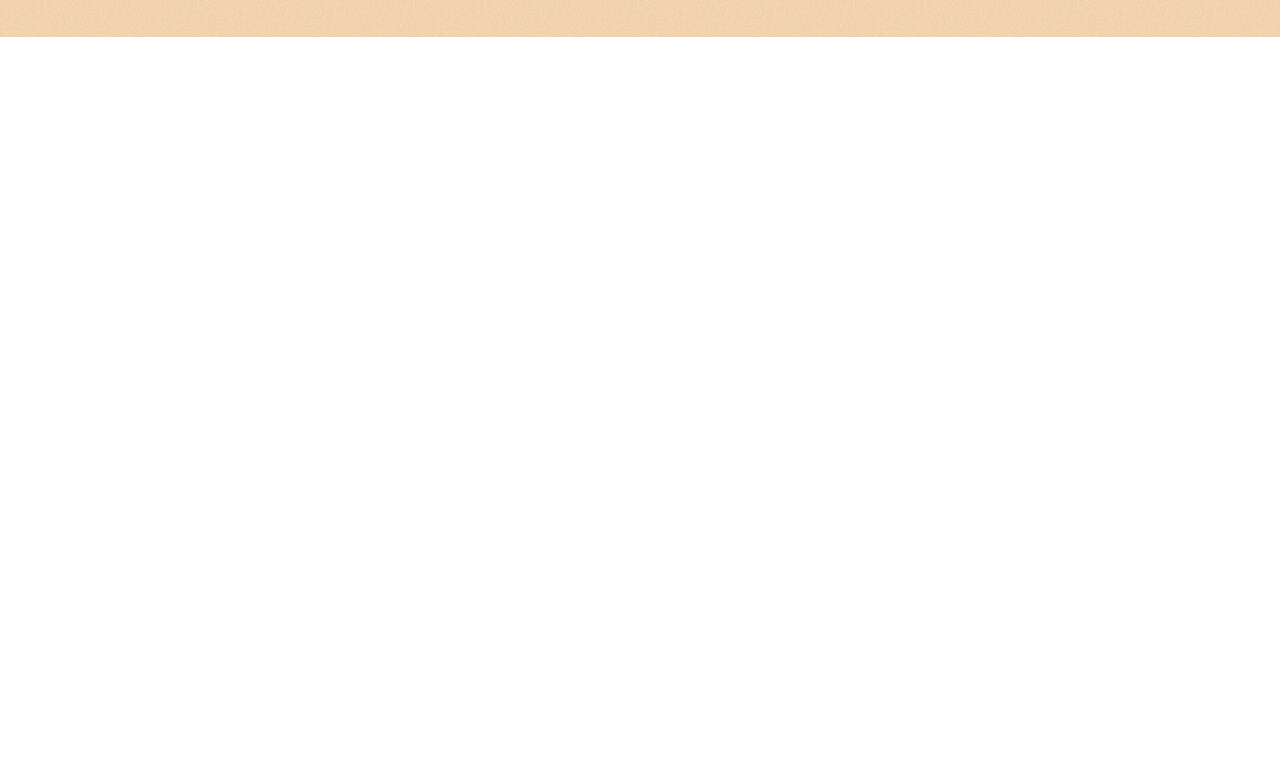
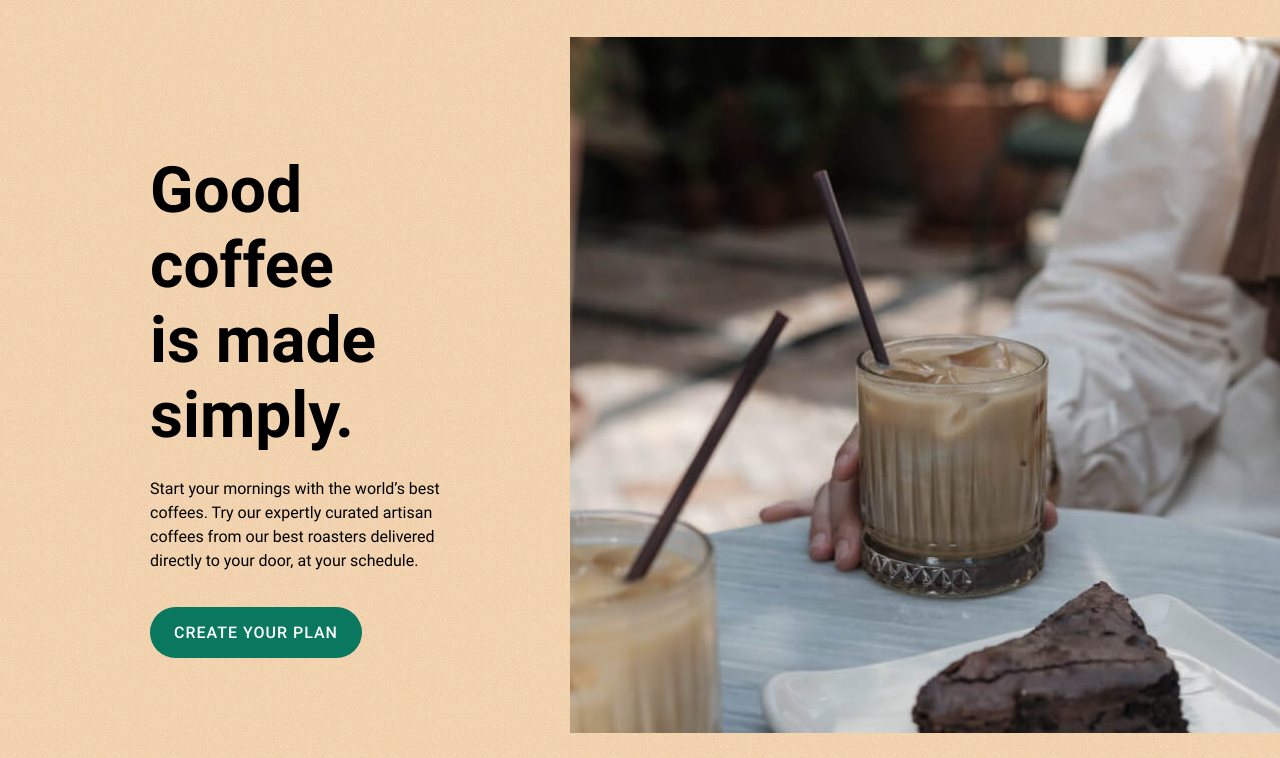
Before and after one commit to Nematjon100/Cofferoaster-12.2.2023, a plain HTML site: page index.html in a window 1280 px wide. Shown: the part 67-825 px from the top of the page. Before the commit the page ends 800 px from the top, so only its background shows below. Drawn offline with Linux system fonts and the light colour scheme.

Commit message:
Add hero section

```diff
--- a/css/styles.css
+++ b/css/styles.css
@@ -2,6 +2,12 @@
 :root {
   --text-color: #333;
   --accent-color-green: #0A775F;
+  --accent-color-green-80: rgba(10, 119, 95, 0.8);
+  --accent-color-green-60: rgba(10, 119, 95, 0.6);
+  --accent-color-brown: #C99B67;
+  --accent-color-brown-80: rgba(201, 155, 103, 0.8);
+  --accent-color-brown-60: rgba(201, 155, 103, 0.6);
+  --light-brown: #F3D7B7;
   --outline-color: var(--accent-color-green);
 }
 
@@ -83,6 +89,48 @@ img {
 }
 
 
+/* BUTTON */
+.button {
+  display: inline-block;
+  text-align: center;
+  padding: 16px 24px;
+  font-size: 16px;
+  letter-spacing: 1px;
+  font-weight: 500;
+  line-height: normal;
+  color: #fff;
+  border: 0;
+  border-radius: 100px;
+  text-decoration: none;
+  text-transform: uppercase;
+  white-space: nowrap;
+}
+
+.button-green {
+  background-color: var(--accent-color-green);
+}
+
+.button-green:hover {
+  background-color: var(--accent-color-brown-80);
+}
+
+.button-green:active {
+  background-color: var(--accent-color-green-60);
+}
+
+.button-brown {
+  background-color: var(--accent-color-brown);
+}
+
+.button-brown:hover {
+  background-color: var(--accent-color-brown-80);
+}
+
+.button-brown:active {
+  background-color: var(--accent-color-brown-60);
+}
+
+
 /* MAIN-CONTENT */
 .main-content {
   flex-grow: 1;
@@ -90,6 +138,7 @@ img {
 
 
 .header-hero-wrapper {
+  background-color: var(--light-brown);
   background-image: url("../img/header-bg.jpg");
 }
 
@@ -124,9 +173,6 @@ padding: 40px 0;
   object-fit: contain;
 }
 
-.sitenav {
-}
-
 .sitenav-list {
   display: flex;
   padding: 0;
@@ -154,6 +200,59 @@ padding: 40px 0;
   color: var(--accent-color-green);
 }
 
+.sitenav-link:active {
+  opacity: 0.6;
+}
+
+
+/* HERO */
+.hero {
+}
+
+.hero-container {
+  display: flex;
+  padding: 0;
+}
+
+.hero-info-wrapper {
+  width: 100%;
+  max-width: 730px;
+  padding-top: 116px;
+  padding-bottom: 100px;
+  padding-left: 150px;
+  padding-right: 116px;
+}
+
+.hero-heading {
+  margin-top: 0;
+  margin-bottom: 24px;
+  font-size: 64px;
+  line-height: normal;
+  color: #000;
+}
+
+.hero-text {
+  margin: 0;
+  font-size: 16px;
+  line-height: 1.5;
+  color: #000;
+}
+
+.hero-text:not(:last-child) {
+  margin-bottom: 34px;
+}
+
+.hero-img {
+  width: 710px;
+  height: 596px;
+  margin-left: auto;
+  object-fit: cover;
+}
+
+.hero-img-index {
+  height: 696px;
+}
+
 /* RETINA BG */
 @media
 only screen and (-webkit-min-device-pixel-ratio: 2),
--- a/index.html
+++ b/index.html
@@ -36,6 +36,20 @@
         </nav>
       </div>
     </header>
+
+    <!-- HERO -->
+    <div class="hero">
+      <div class="container hero-container">
+        <div class="hero-info-wrapper">
+          <h1 class="hero-heading">Good coffee <br> is made simply.</h1>
+          <p class="hero-text">Start your mornings with the world’s best coffees. Try our expertly curated artisan coffees from our best roasters delivered directly to your door, at your schedule.</p>
+
+          <a class="button button-green" href="#">Create your plan</a>
+        </div>
+
+        <img class="hero-img hero-img-index" src="img/hero-img.jpg" alt="iced coffee and cake on the table" width="710" height="696" srcset="img/hero-img.jpg  1x, img/hero-img@2x.jpg 2x">
+      </div>
+    </div>
   </div>
 
 
```
Also changed, not shown: img/hero-img.jpg (added), img/hero-img@2x.jpg (added).
